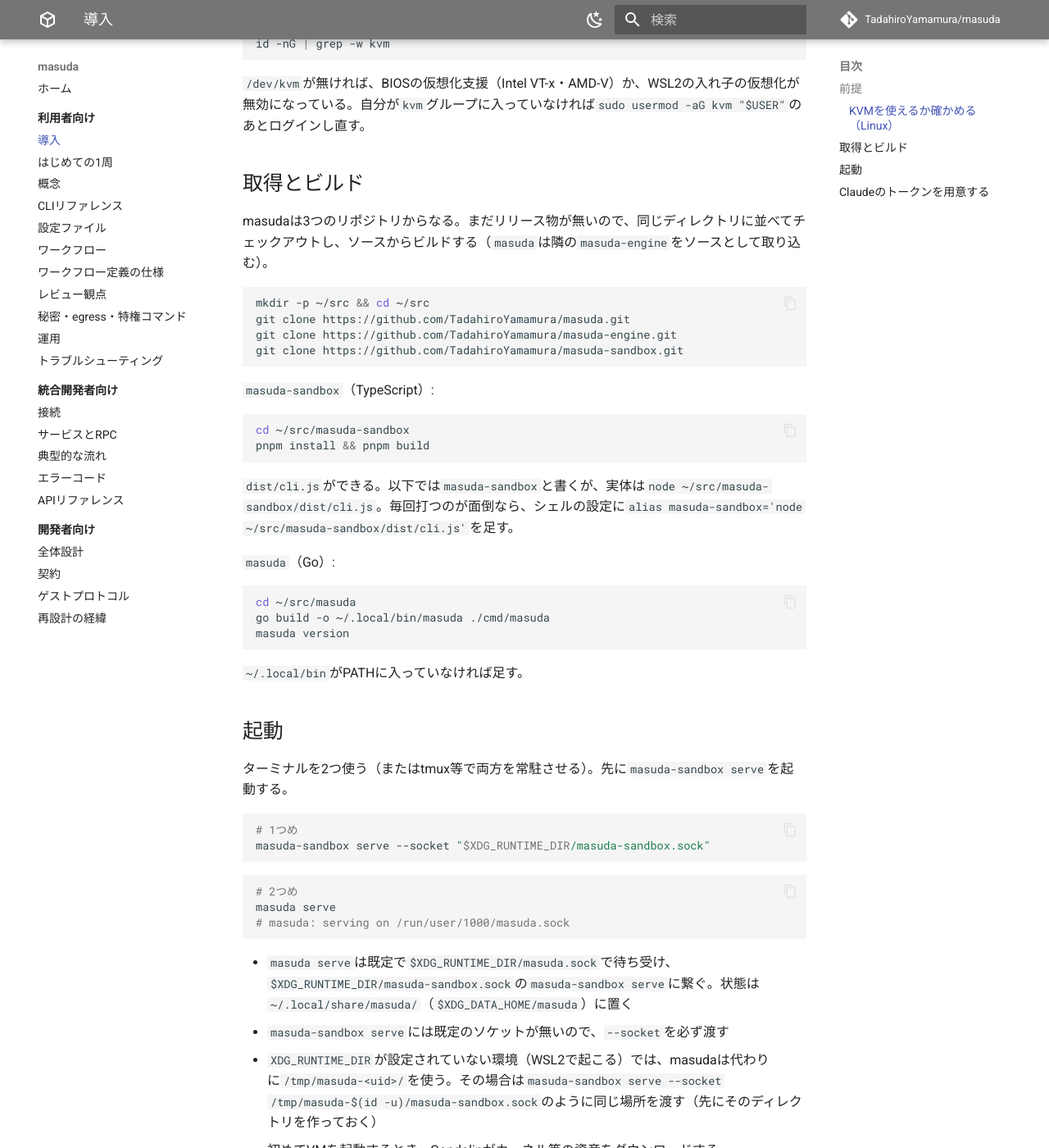
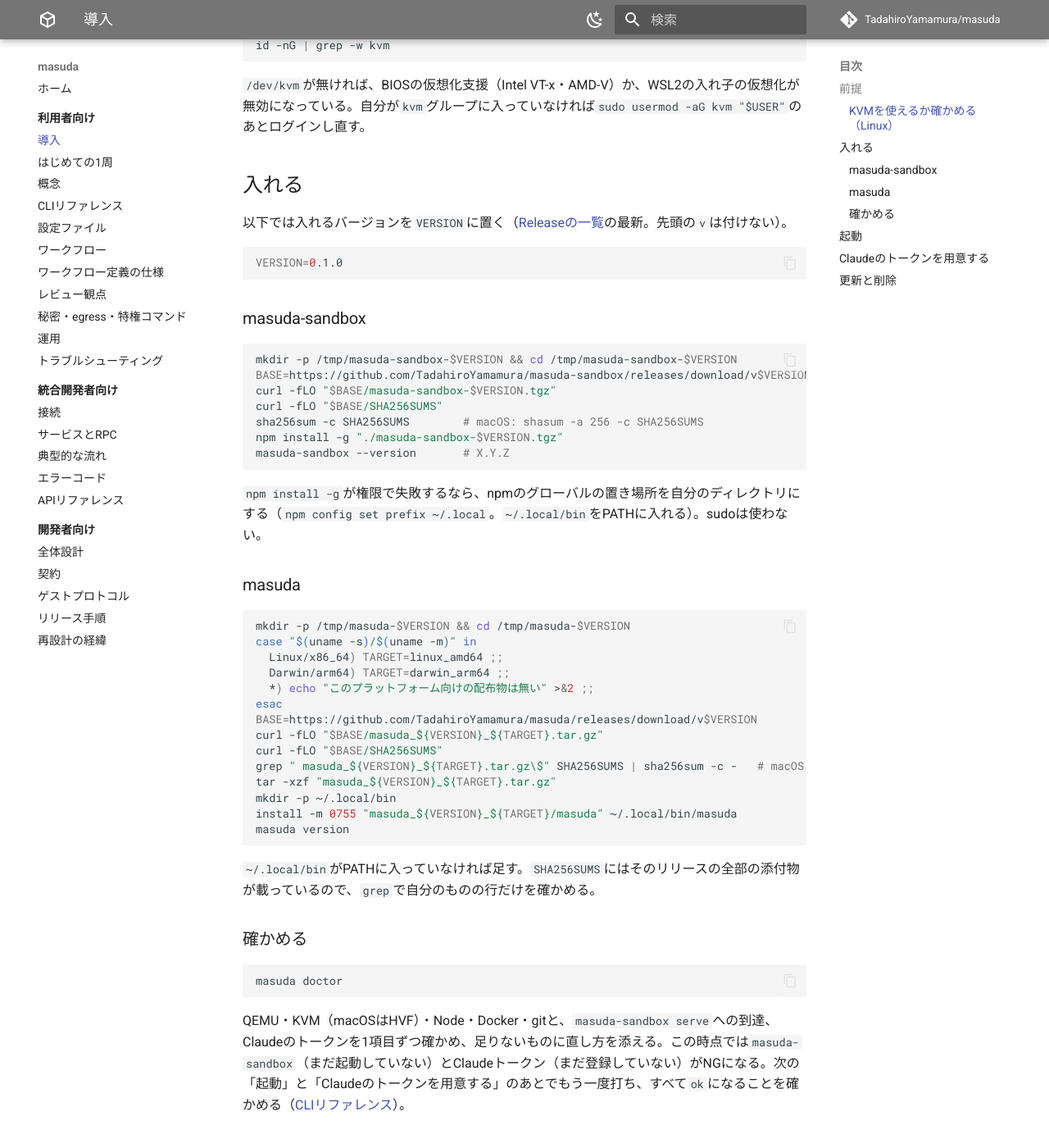
Before and after one commit to TadahiroYamamura/masuda, an MkDocs documentation site: the page built from docs/user/install.md, in a window 1280 px wide and 1400 px high, scrolled down 1262 px. Shown: the whole window at 82% size. Built offline with MkDocs 1.6.1 and Material for MkDocs 9.7.7, drawn with Linux system fonts in a browser that asks for light colours; comment, search, counter and statistics services are not loaded; the version menu is left out; some of the changed text lies outside the part shown.

Commit message:
chore(release): CIとタグでのtarballリリース、リリース手順書、Release中心の導入手順を足す
## 意図
v0.1.0をGitHub Releaseのtarballで配るための仕組みと手順を揃える。利用者はmasudaのバイナリとmasuda-sandboxのtgzを同じバージョンで入れ、開発者向けのソースからの手順は開発者向けの文書へ移す。

## 設計上の考慮点
- ci.yml（main・developへのpushとPR）: build・vet・test（契約テストはフェイクsandboxで回り、liveはskip）と、`go generate ./internal/sandboxcontract/`の差分が無いこと。masuda-sandboxをワークスペース内の隣（masuda/と並べる）にcheckoutし、buf.gen.yamlとgen.goの`../masuda-sandbox`の前提をそのまま使う。go.workはコミットしないので、engineはgo.modの版をプロキシから取る
- release.yml（タグv*）: go.modのengineの版がタグと同じこと、同じタグのmasuda-sandboxで生成し直したsha.goに差分が無いことを確かめてから、linux/amd64・darwin/arm64をCGO無しでクロスビルドし、`masuda_X.Y.Z_<os>_<arch>.tar.gz`・clients/tsの`npm pack`・SHA256SUMSを添付する。リリースノートには3リポジトリのタグとコミットの表を自動で書く（手書きの漏れを防ぐ）。clients/tsの版はsandboxと同じくタグから書き込む
- buf generateの差分確認はCIに入れなかった。リモートプラグインの版を固定していないため、生成物の版の行だけが変わって落ちうる
- release.mdは(1)〜(6)に、3リポジトリ同一タグ（engine→sandbox→masuda）、engineのgo.modの上げ方（GOWORK=off、プロキシが知らなければGOPROXY=direct）、v1-frozen-*の3タグのpushを加え、mkdocsのnavの開発者向けに入れた
- install.mdはReleaseの添付物を入れる手順にし、SHA256SUMSはmasudaの側は自分のtarballの行だけを確かめる（全添付物が載っているため）。ソースからの手順はdesign/README.mdの「ソースからビルドして使う」へ

## 懸念事項
- ワークフローは実際には走らせていない（actionlintは通る）。最初のタグで確かめる
- release.ymlは同じタグのmasuda-sandboxとmasuda-engineが先に打たれていないと失敗する（意図どおりの順序の強制）

Co-Authored-By: Claude Opus 5.5 <noreply@anthropic.com>

````diff
--- a/docs/user/install.md
+++ b/docs/user/install.md
@@ -7,21 +7,21 @@ masudaは2つの常駐プロセスで動く。
 
 どちらもsudo無しで動く。Claude Codeはホストではなく、VMのイメージの中に入る。
 
+配布物は[GitHub Release](https://github.com/TadahiroYamamura/masuda/releases)に添付したtarballだけで、npmレジストリやパッケージマネージャーには公開していない。**masudaとmasuda-sandboxは同じバージョンを組で入れる**（違うと`masuda serve`が起動しない）。
+
 ## 前提
 
-| | Linux x86_64（WSL2を含む） | macOS arm64 |
+| | Linux x86_64（WSL2を含む） | macOS arm64（実験的） |
 |---|---|---|
 | 仮想化 | QEMU + KVM（`/dev/kvm`） | QEMU + HVF |
-| パッケージ | `sudo apt install qemu-system-x86 qemu-utils lz4` | `brew install qemu node` |
-| Node | 22.19以上 | 22.19以上（上のbrewで入る） |
-| pnpm | `masuda-sandbox`のビルドに使う | 同左 |
+| パッケージ | `sudo apt install qemu-system-x86 qemu-utils lz4` | `brew install qemu node@22` |
+| Node | 22.19以上（npmを含む） | 22.19以上 |
 | Docker | VMのイメージのビルドに使う。sudo無しで`docker`を叩けること | Docker Desktop等 |
 | git | 必須 | 必須 |
-| Go | 1.26.3以上（`masuda`をソースからビルドするため） | 同左 |
 | 検証状況 | 実機で1周を確認済み（WSL2 Ubuntu 24.04） | **未検証** |
 
-!!! warning "macOSは未検証"
-    macOS arm64は設計上の対応先だが、まだ実機で1周させていない。手順は同じになるはずだが、動かなかった場合はIssueで知らせてほしい。
+!!! warning "macOSは実験的"
+    macOS arm64は設計上の対応先で、Releaseにもバイナリを添付しているが、まだ実機で1周させていない。手順は同じになるはずだが、動かなかった場合はIssueで知らせてほしい。
 
 !!! note "Nodeの版"
     VMを動かすGondolinには、Node 24.17以上で外への通信が502になる既知の問題（Gondolin #134）がある。22.19以上・24.17未満を使うのが無難。
@@ -36,35 +36,56 @@ id -nG | grep -w kvm
 
 `/dev/kvm`が無ければ、BIOSの仮想化支援（Intel VT-x・AMD-V）か、WSL2の入れ子の仮想化が無効になっている。自分が`kvm`グループに入っていなければ`sudo usermod -aG kvm "$USER"`のあとログインし直す。
 
-## 取得とビルド
+## 入れる
 
-masudaは3つのリポジトリからなる。まだリリース物が無いので、同じディレクトリに並べてチェックアウトし、ソースからビルドする（`masuda`は隣の`masuda-engine`をソースとして取り込む）。
+以下では入れるバージョンを`VERSION`に置く（[Releaseの一覧](https://github.com/TadahiroYamamura/masuda/releases)の最新。先頭の`v`は付けない）。
 
 ```sh
-mkdir -p ~/src && cd ~/src
-git clone https://github.com/TadahiroYamamura/masuda.git
-git clone https://github.com/TadahiroYamamura/masuda-engine.git
-git clone https://github.com/TadahiroYamamura/masuda-sandbox.git
+VERSION=0.1.0
 ```
 
-`masuda-sandbox`（TypeScript）:
+### masuda-sandbox
 
 ```sh
-cd ~/src/masuda-sandbox
-pnpm install && pnpm build
+mkdir -p /tmp/masuda-sandbox-$VERSION && cd /tmp/masuda-sandbox-$VERSION
+BASE=https://github.com/TadahiroYamamura/masuda-sandbox/releases/download/v$VERSION
+curl -fLO "$BASE/masuda-sandbox-$VERSION.tgz"
+curl -fLO "$BASE/SHA256SUMS"
+sha256sum -c SHA256SUMS        # macOS: shasum -a 256 -c SHA256SUMS
+npm install -g "./masuda-sandbox-$VERSION.tgz"
+masuda-sandbox --version       # X.Y.Z
 ```
 
-`dist/cli.js`ができる。以下では`masuda-sandbox`と書くが、実体は`node ~/src/masuda-sandbox/dist/cli.js`。毎回打つのが面倒なら、シェルの設定に`alias masuda-sandbox='node ~/src/masuda-sandbox/dist/cli.js'`を足す。
+`npm install -g`が権限で失敗するなら、npmのグローバルの置き場所を自分のディレクトリにする（`npm config set prefix ~/.local`。`~/.local/bin`をPATHに入れる）。sudoは使わない。
 
-`masuda`（Go）:
+### masuda
 
 ```sh
-cd ~/src/masuda
-go build -o ~/.local/bin/masuda ./cmd/masuda
+mkdir -p /tmp/masuda-$VERSION && cd /tmp/masuda-$VERSION
+case "$(uname -s)/$(uname -m)" in
+  Linux/x86_64) TARGET=linux_amd64 ;;
+  Darwin/arm64) TARGET=darwin_arm64 ;;
+  *) echo "このプラットフォーム向けの配布物は無い" >&2 ;;
+esac
+BASE=https://github.com/TadahiroYamamura/masuda/releases/download/v$VERSION
+curl -fLO "$BASE/masuda_${VERSION}_${TARGET}.tar.gz"
+curl -fLO "$BASE/SHA256SUMS"
+grep " masuda_${VERSION}_${TARGET}.tar.gz\$" SHA256SUMS | sha256sum -c -   # macOS: shasum -a 256 -c -
+tar -xzf "masuda_${VERSION}_${TARGET}.tar.gz"
+mkdir -p ~/.local/bin
+install -m 0755 "masuda_${VERSION}_${TARGET}/masuda" ~/.local/bin/masuda
 masuda version
 ```
 
-`~/.local/bin`がPATHに入っていなければ足す。
+`~/.local/bin`がPATHに入っていなければ足す。`SHA256SUMS`にはそのリリースの全部の添付物が載っているので、`grep`で自分のものの行だけを確かめる。
+
+### 確かめる
+
+```sh
+masuda doctor
+```
+
+QEMU・KVM（macOSはHVF）・Node・Docker・gitと、`masuda-sandbox serve`への到達、Claudeのトークンを1項目ずつ確かめ、足りないものに直し方を添える。この時点では`masuda-sandbox`（まだ起動していない）とClaudeトークン（まだ登録していない）がNGになる。次の「起動」と「Claudeのトークンを用意する」のあとでもう一度打ち、すべて`ok`になることを確かめる（[CLIリファレンス](cli.md#doctor)）。
 
 ## 起動
 
@@ -82,6 +103,7 @@ masuda serve
 ```
 
 - `masuda serve`は既定で`$XDG_RUNTIME_DIR/masuda.sock`で待ち受け、`$XDG_RUNTIME_DIR/masuda-sandbox.sock`の`masuda-sandbox serve`に繋ぐ。状態は`~/.local/share/masuda/`（`$XDG_DATA_HOME/masuda`）に置く
+- `masuda serve`は起動時に`masuda-sandbox serve`のバージョンと契約を確かめ、組が合わなければ起動しない。`masuda-sandbox serve`がまだ起動していなければ警告を出して起動し、`masuda run`のときにもう一度確かめる
 - `masuda-sandbox serve`には既定のソケットが無いので、`--socket`を必ず渡す
 - `XDG_RUNTIME_DIR`が設定されていない環境（WSL2で起こる）では、masudaは代わりに`/tmp/masuda-<uid>/`を使う。その場合は`masuda-sandbox serve --socket /tmp/masuda-$(id -u)/masuda-sandbox.sock`のように同じ場所を渡す（先にそのディレクトリを作っておく）
 - 初めてVMを起動するとき、Gondolinがカーネル等の資産をダウンロードする
@@ -108,4 +130,12 @@ masuda secret set CLAUDE_CODE_OAUTH_TOKEN   # どこで打ってもよい。値
 
 トークンの本物の値はホストの`~/.local/share/masuda/secrets/`にだけ置かれ、VMには入らない（[概念](concepts.md#secrets)）。
 
+## 更新と削除
+
+更新は、両方を**同じ新しいバージョン**で入れ直す（上の手順を新しい`VERSION`で繰り返す）。入れ直す前に`masuda serve`と`masuda-sandbox serve`を止める。ワークスペースの状態（`~/.local/share/masuda/`）はそのまま残るが、v1.0までは版をまたいだ互換性を保証しない。
+
+削除は`npm uninstall -g masuda-sandbox`と`rm ~/.local/bin/masuda`。状態とトークンも消すなら`~/.local/share/masuda/`と`~/.config/masuda/`も消す。
+
+masuda自体を直す人がソースからビルドする手順は[開発者向け](../design/README.md#source)にある。
+
 次は[はじめての1周](quickstart.md)。
--- a/mkdocs.yml
+++ b/mkdocs.yml
@@ -92,4 +92,5 @@ nav:
       - 全体設計: design/overview.md
       - 契約: design/contracts.md
       - ゲストプロトコル: guest-protocol.md
+      - リリース手順: design/release.md
       - 再設計の経緯: design/redesign-background.md
````
Also changed, not shown: docs/design/README.md (+24 -0 lines), docs/design/release.md (added, +115 -0 lines), docs/user/troubleshooting.md (+1 -1 lines), 2 other files.
